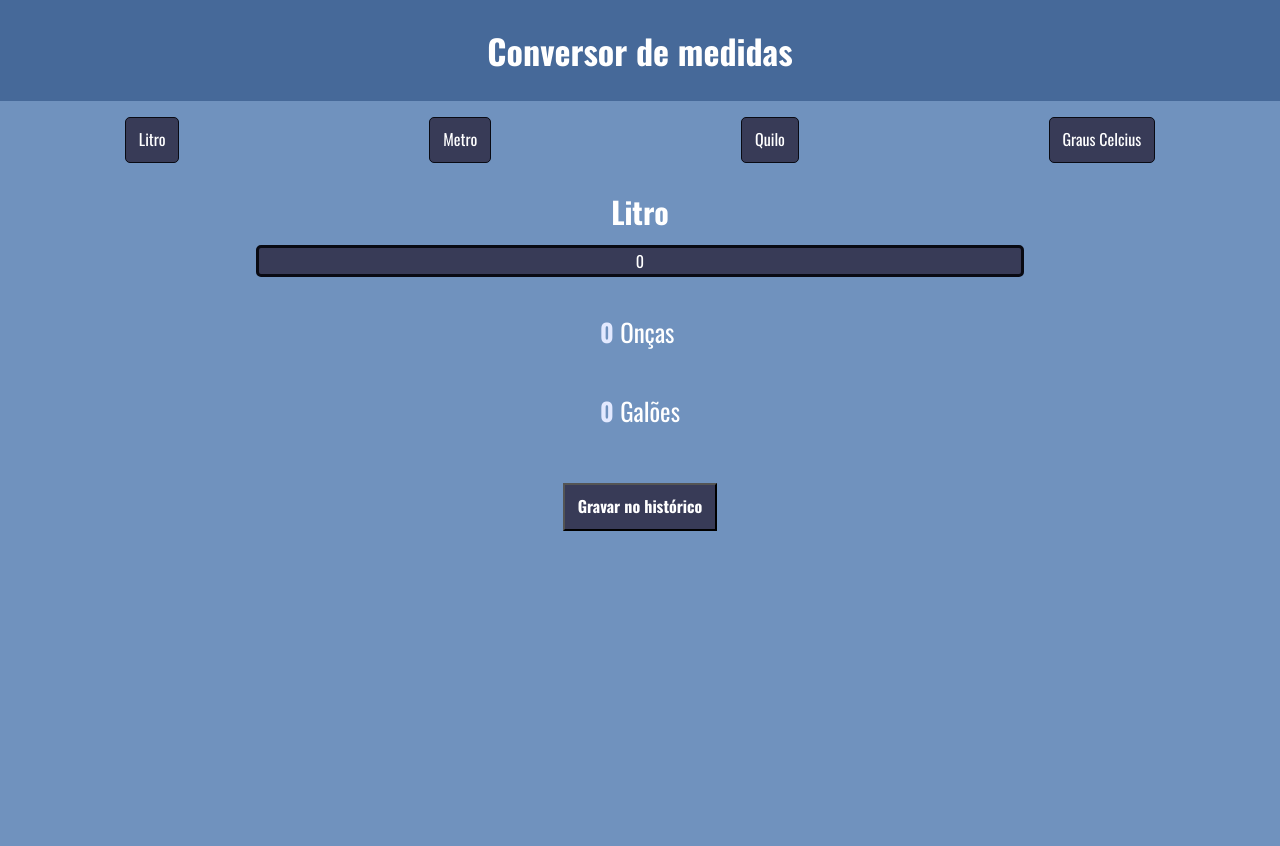
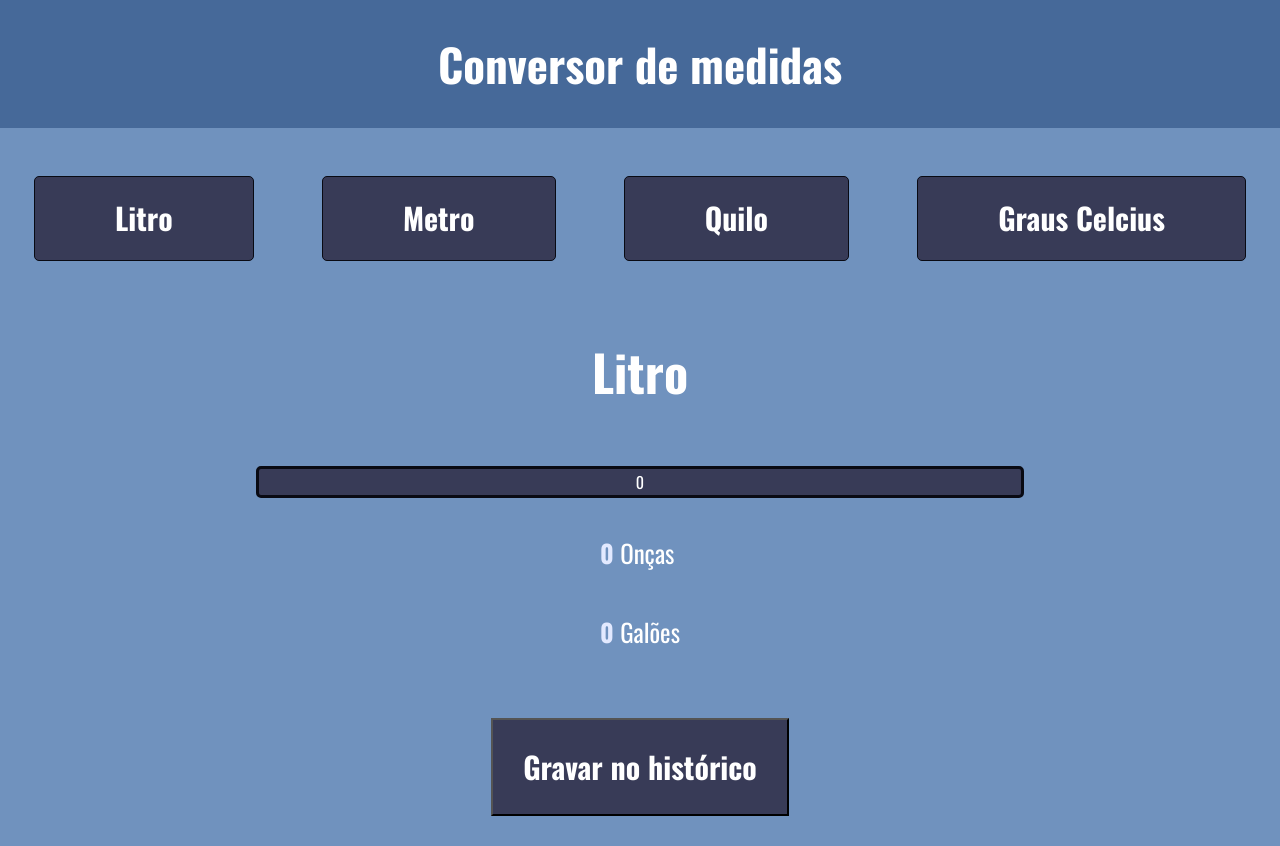
Before and after one commit to FeShimada/Conversor-Kepha, a React (Create React App) app: page /litro in a window 1280 px wide. Before the commit the page ends 800 px from the top, so only its background shows below. Built offline with nearby package versions, Linux system fonts and the light colour scheme.

Commit message:
responsivo

```diff
--- a/src/app/components/Conversor/Conversor.module.scss
+++ b/src/app/components/Conversor/Conversor.module.scss
@@ -11,7 +11,6 @@
 .container__titulo {
     font-size: 30px;
     font-weight: 700;
-    color: white;
 }
 
 .container__input {
@@ -20,7 +19,6 @@
     width: 60vw;
     text-align: center;
     background: $cinza-azul;
-    color: white;
     border: 3px solid $preto;
     border-radius: 5px;
 }
@@ -43,3 +41,10 @@
     font-size: 25px;
     list-style: none;
 }
+
+@media screen and (min-width: 1024px) {
+    .container__titulo {
+        font-size: 50px;
+        margin: 1em 0em;
+    }
+}
--- a/src/app/components/Historico/Historico.module.scss
+++ b/src/app/components/Historico/Historico.module.scss
@@ -10,8 +10,22 @@
 .historico__botao {
     margin: 1em 0;
     padding: 0.8em;
-    color: white;
     background-color: $cinza-azul;
     font-weight: 700;
     cursor: pointer;
 }
+
+@media screen and (min-width: 1024px) {
+    .historico__botao {
+        font-size: 30px;
+        font-weight: 700;
+        padding: 1em;
+    }
+
+    .historico__item {
+        display: flex;
+        flex-wrap: wrap;
+        justify-content: center;
+        align-items: baseline;
+    }
+}
--- a/src/app/components/Historico/Item/Item.module.scss
+++ b/src/app/components/Historico/Item/Item.module.scss
@@ -1,6 +1,6 @@
 @import '../../../../styles/variaveis';
 
-.historico {
+.item {
     border: 5px solid rgb(50, 43, 63);
     border-radius: 5px;
     margin: 0.2em 0;
@@ -11,22 +11,21 @@
     background-color: $cor-do-cabecalho;
 }
 
-.historico__container {
+.item__container {
     display: flex;
     align-items: center;
     width: 100%;
     justify-content: space-around;
 }
 
-.historico__titulo {
+.item__titulo {
     margin: 0.2em 0;
     padding: 0.5em 0;
-    color: white;
     font-size: 20px;
     font-weight: 700;
 }
 
-.historico__icone {
+.item__icone {
     font-size: 24px;
     text-align: end;
     cursor: pointer;
@@ -34,18 +33,28 @@
     color: $vermelho;
 }
 
-.historico__lista {
+.item__lista {
     text-decoration: none;
     list-style-type: none;
 }
 
-.historico__item {
-    color: white;
+.item__lista__item {
     padding: 0.5em;
     box-sizing: border-box;
     width: 30vh;
 }
 
-.historico__valor {
+.item__valor {
     color: $azul-fluorescente;
 }
+
+@media screen and (min-width: 1024px) {
+    .item {
+        padding: 0.2em 2em;
+        margin: 0.5em;
+    }
+
+    .item__container {
+        justify-content: space-between;
+    }
+}
--- a/src/app/components/Historico/Item/index.tsx
+++ b/src/app/components/Historico/Item/index.tsx
@@ -13,18 +13,18 @@ export const Item: React.FC<{ evento: IUnidades }> = ({ evento } ) => {
     }
 
     return (
-        <div className={styles.historico}>
-            <div className={styles.historico__container}>
-                <h2 className={styles.historico__titulo}> {evento.unidadeBaseValor} {evento.unidadeBaseNome} </h2>
-                <FontAwesomeIcon onClick={excluir} icon={faTimesCircle} className={styles.historico__icone} />
+        <div className={styles.item}>
+            <div className={styles.item__container}>
+                <h2 className={styles.item__titulo}> {evento.unidadeBaseValor} {evento.unidadeBaseNome} </h2>
+                <FontAwesomeIcon onClick={excluir} icon={faTimesCircle} className={styles.item__icone} />
             </div>
 
-            <ul className={styles.historico__lista}>
-                <li className={styles.historico__item}>
-                    <strong className={styles.historico__valor}> {evento.transformacao1} </strong> {evento.transformacao1Nome}
+            <ul className={styles.item__lista}>
+                <li className={styles.item__lista__item}>
+                    <strong className={styles.item__valor}> {evento.transformacao1} </strong> {evento.transformacao1Nome}
                 </li>
-                <li className={styles.historico__item}>
-                    <strong className={styles.historico__valor}> {evento.transformacao2} </strong> {evento.transformacao2Nome}
+                <li className={styles.item__lista__item}>
+                    <strong className={styles.item__valor}> {evento.transformacao2} </strong> {evento.transformacao2Nome}
                 </li>
             </ul>
         </div>
--- a/src/app/components/Historico/index.tsx
+++ b/src/app/components/Historico/index.tsx
@@ -4,6 +4,7 @@ import { conversoesState, unidadeBaseState, valorState } from "../../../state/at
 import { grausParaFahrenheit, grausParaKelvin, litrosParaGaloes, litrosParaOncas, metrosParaMilhas, metrosParaPes, obterId, quilosParaLibras, quilosParaOncas, valorFixo } from "../common/utils/utils"
 import { Item } from "./Item"
 import styles from './Historico.module.scss'
+import { Outlet } from "react-router-dom"
 
 export const Historico = () => {
 
@@ -68,9 +69,14 @@ export const Historico = () => {
     }
 
     return (
+        <>
+            <div>
+                <Outlet/>
+            </div>
+
             <form onSubmit={gravar} className={styles.historico}>
                 <button className={styles.historico__botao}>Gravar no histórico</button>
-            <>
+                <div className={styles.historico__item}>
                     {convertido.map(evento =>
                         <Item
                             evento={evento}
@@ -78,7 +84,8 @@ export const Historico = () => {
                             {...evento}
                         />
                     )}
+                </div>
+            </form>
         </>
-        </form>
     )
 }
--- a/src/app/components/Inicio/Inicio.module.scss
+++ b/src/app/components/Inicio/Inicio.module.scss
@@ -6,8 +6,7 @@
     padding: 0.5em 0;
 }
 
-.titulo {
-    color: white;
+.header__titulo {
     font-size: 34px;
     font-weight: 700;
 }
@@ -33,5 +32,23 @@
 
 .lista__link {
     text-decoration: none;
-    color: white;
 }
+
+@media screen and (min-width: 1024px) {
+    .header__titulo {
+        font-size: 45px;
+    }
+
+    .container {
+        margin-top: 2em;
+    }
+
+    .lista__item {
+        padding: 1.5em 5em;
+    }
+
+    .lista__link {
+        font-size: 30px;
+        font-weight: 700;
+    }
+}
--- a/src/app/components/Inicio/index.tsx
+++ b/src/app/components/Inicio/index.tsx
@@ -6,7 +6,7 @@ export const Inicio = () => {
     return (
         <section>
             <header className={styles.header}>
-                <h1 className={styles.titulo}>Conversor de medidas</h1>
+                <h1 className={styles.header__titulo}>Conversor de medidas</h1>
             </header>
 
             <div className={styles.container}>
--- /dev/null
+++ b/src/app/pages/NotFound/NotFound.module.scss
@@ -0,0 +1,17 @@
+
+.container {
+    display: flex;
+    flex-direction: column;
+    align-items: center;
+    justify-content: center;
+}
+
+.container__titulo {
+    font-size: 64px;
+    font-weight: 700;
+    margin: 1em 0em;
+}
+
+.container__texto {
+    font-size: 24px;
+}
--- /dev/null
+++ b/src/app/pages/NotFound/index.tsx
@@ -0,0 +1,11 @@
+import styles from './NotFound.module.scss'
+
+export const NotFound = () => {
+
+    return(
+        <div className={styles.container}>
+            <h2 className={styles.container__titulo}>404</h2>
+            <p className={styles.container__texto}>Oops, página não encontrada</p>
+        </div>
+    )
+}
--- a/src/app/routes/index.tsx
+++ b/src/app/routes/index.tsx
@@ -5,6 +5,7 @@ import { Litro } from "../pages/Litro"
 import { Metro } from "../pages/Metro"
 import { Quilo } from "../pages/Quilo"
 import { Historico } from "../components/Historico"
+import { NotFound } from "../pages/NotFound"
 
 export const AppRouter = () => {
 
@@ -12,14 +13,16 @@ export const AppRouter = () => {
         <Router>
             <Inicio />
             <Routes>
-                <Route path="/" element={<Litro/>}></Route>
-                <Route path="/metro" element={<Metro />}></Route>
-                <Route path="/litro" element={<Litro />}></Route>
-                <Route path="/quilo" element={<Quilo />}></Route>
-                <Route path="/graus-celcius" element={<GrausCelcius />}></Route>
-                <Route path="*"></Route>
+                <Route path="/" element={<Historico />}>
+                    <Route index element={<Litro/>}></Route>
+                    <Route path='litro' element={<Litro />}></Route>
+                    <Route path='metro' element={<Metro />}></Route>
+                    <Route path='quilo' element={<Quilo />}></Route>
+                    <Route path='graus-celcius' element={<GrausCelcius />}></Route>
+                </Route>
+
+                <Route path='*' element={<NotFound />}></Route>
             </Routes>
-            <Historico />
         </Router>
     )
 }
--- a/src/index.scss
+++ b/src/index.scss
@@ -6,6 +6,7 @@ body {
 }
 
 * {
+    color: white;
     box-sizing: border-box;
     font-family: 'Oswald', sans-serif;
     font-size: 16px;
```
Lines whose indentation alone changed are shown as unchanged.
